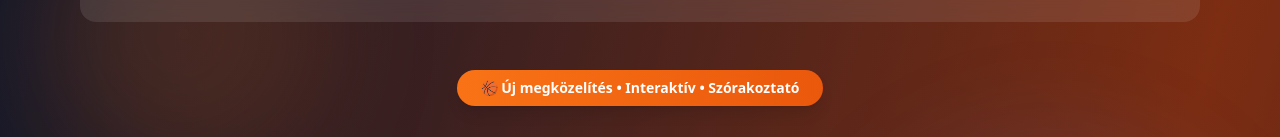
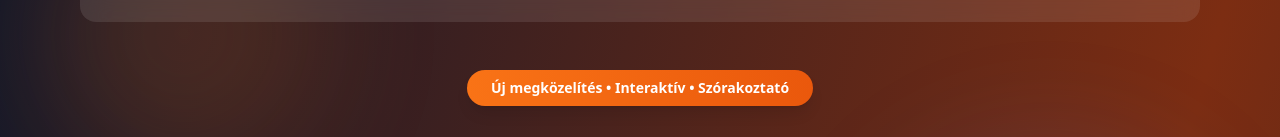
Before and after one commit to Bmisi70/penzespont-landing, a React (Vite) app: page / in a window 1280 px wide. Shown: the part 190-327 px from the top of the page. Built offline with nearby package versions, Linux system fonts and the light colour scheme.

Commit message:
Update App.js

```diff
--- a/src/App.js
+++ b/src/App.js
@@ -106,7 +106,7 @@ const IntroLandingV2 = () => {
             }`}
           >
             <div className="bg-gradient-to-r from-orange-500 to-orange-600 text-white px-6 py-2 rounded-full text-sm font-bold shadow-lg">
-              🏀 Új megközelítés • Interaktív • Szórakoztató
+               Új megközelítés • Interaktív • Szórakoztató
             </div>
           </div>
 
```
